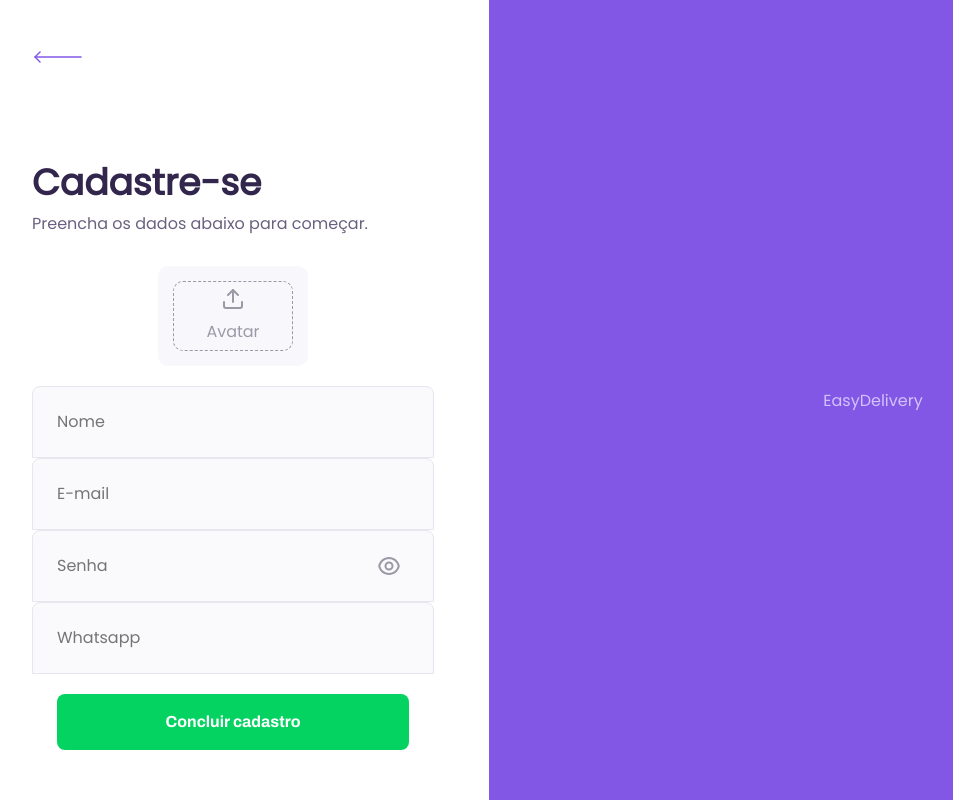
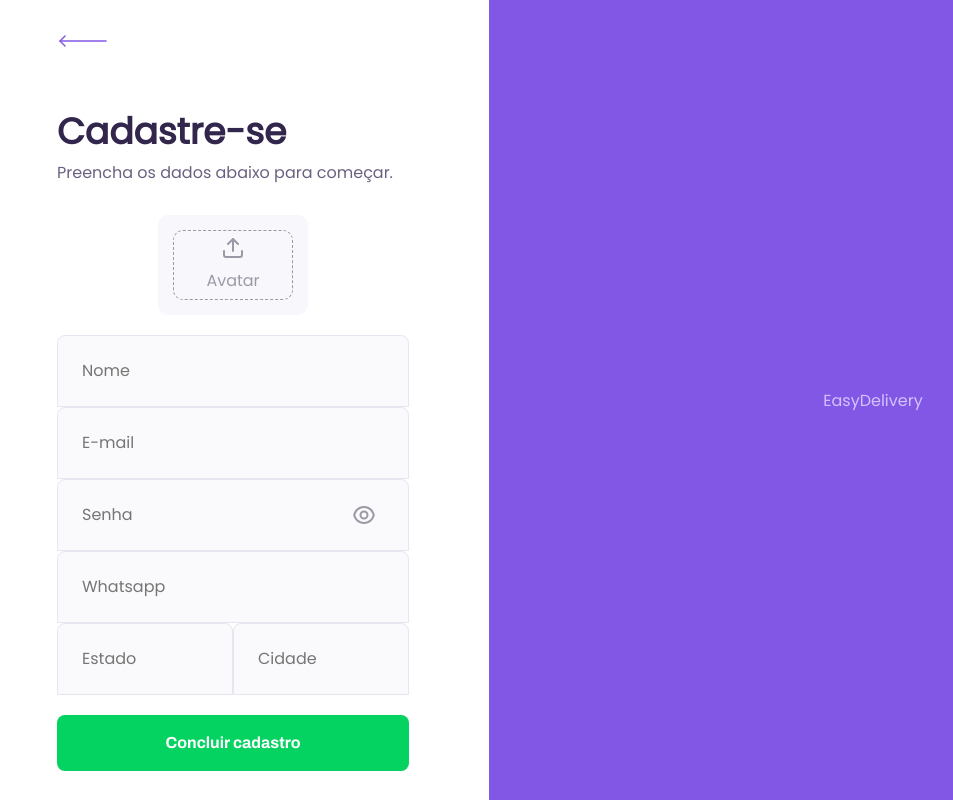
Before and after one commit to guilhermeorcezi/EasyDelivery, a React (Create React App) app in the folder web/: page /sign-up in a window 1280 px wide. Shown: the whole page, without its empty margins (23-976 px from the left). Built offline with nearby package versions, Linux system fonts and the light colour scheme.

Commit message:
adding Link routing

```diff
--- a/web/src/pages/ForgotPassword/index.tsx
+++ b/web/src/pages/ForgotPassword/index.tsx
@@ -3,6 +3,7 @@ import React, { useState } from 'react';
 import goBackImg from '../../assets/images/goback.png';
 
 import Input from '../../components/Input';
+import { Link } from 'react-router-dom';
 
 import './styles.css';
 
@@ -14,7 +15,9 @@ const ForgotPassword: React.FC = () => {
 	return (
 		<main id="page-forgot-password">
 			<div className="form-side">
-				<img src={goBackImg} />
+				<Link to="/">
+					<img src={goBackImg} />
+				</Link>
 
 				<form onSubmit={handleSignUp}>
 					<h1>Eita, esqueceu sua senha?</h1>
--- a/web/src/pages/Login/index.tsx
+++ b/web/src/pages/Login/index.tsx
@@ -3,6 +3,7 @@ import React, { useState, FormEvent } from 'react';
 import { RiEyeLine, RiEyeOffLine } from 'react-icons/ri';
 import PasswordInput from '../../components/PasswordInput';
 import Input from '../../components/Input';
+import { Link } from 'react-router-dom';
 
 import './styles.css';
 
@@ -52,7 +53,7 @@ const Login: React.FC = () => {
 							/>
 							<label htmlFor="remember_pwd">Lembrar-me</label>
 						</div>
-						<span>Esqueci minha senha</span>
+						<Link to="/forgot-password">Esqueci minha senha</Link>
 					</div>
 
 					<button type="submit">Entrar</button>
@@ -61,7 +62,7 @@ const Login: React.FC = () => {
 				<div className="footer">
 					<div className="register-block">
 						<span>Não tem conta?</span>
-						<a href="/">Cadastre-se</a>
+						<Link to="/sign-up">Cadastre-se</Link>
 					</div>
 					<span>É de graça</span>
 				</div>
--- a/web/src/pages/Login/styles.css
+++ b/web/src/pages/Login/styles.css
@@ -92,12 +92,14 @@
 	line-height: 24px;
 }
 
-#page-login .form-side form .actions span {
+#page-login .form-side form .actions span, #page-login .form-side form .actions a  {
 	font-family: Poppins;
 	font-style: normal;
 	font-weight: normal;
 	font-size: 14px;
 	line-height: 24px;
+	text-decoration: none;
+	color: var(--color-text-complement);
 }
 
 #page-login .form-side form button {
--- a/web/src/pages/SignUp/index.tsx
+++ b/web/src/pages/SignUp/index.tsx
@@ -5,14 +5,21 @@ import goBackImg from '../../assets/images/goback.png';
 import Input from '../../components/Input';
 import PasswordInput from '../../components/PasswordInput';
 import Dropzone from '../../components/Dropzone';
+import { Link } from 'react-router-dom';
 
 import './styles.css';
 
-const SignUp: React.FC = () => {
+interface Props {
+	is_motoboy: boolean;
+}
+
+const SignUp: React.FC<Props> = ({ is_motoboy }) => {
 	const [name, setName] = useState('');
 	const [email, setEmail] = useState('');
 	const [password, setPassword] = useState('');
 	const [whatsapp, setWhatsapp] = useState('');
+	const [uf, setUf] = useState('');
+	const [city, setCity] = useState('');
 	const [selectedFile, setSelectedFile] = useState<File>();
 
 	function handleSignUp() {}
@@ -20,7 +27,9 @@ const SignUp: React.FC = () => {
 	return (
 		<main id="page-user-sign-up">
 			<div className="form-side">
+				<Link to="/">
 					<img src={goBackImg} />
+				</Link>
 
 				<form onSubmit={handleSignUp}>
 					<h1>Cadastre-se</h1>
@@ -31,7 +40,6 @@ const SignUp: React.FC = () => {
 						<Dropzone onFileUploaded={setSelectedFile} />
 					</div>
 
-					<div className="input-group">
 					<div className="input-block">
 						<Input
 							type="text"
@@ -52,9 +60,7 @@ const SignUp: React.FC = () => {
 							onChange={(e) => setEmail(e.target.value)}
 						/>
 					</div>
-					</div>
 
-					<div className="input-group">
 					<div className="input-icon">
 						<PasswordInput />
 					</div>
@@ -69,6 +75,24 @@ const SignUp: React.FC = () => {
 							onChange={(e) => setWhatsapp(e.target.value)}
 						/>
 					</div>
+
+					<div className="input-group">
+						<Input
+							type="text"
+							placeholder="Estado"
+							name="uf"
+							label="Estado"
+							value={uf}
+							onChange={(e) => setUf(e.target.value)}
+						/>
+						<Input
+							type="text"
+							placeholder="Cidade"
+							name="city"
+							label="city"
+							value={city}
+							onChange={(e) => setCity(e.target.value)}
+						/>
 					</div>
 
 					<button type="submit">Concluir cadastro</button>
--- a/web/src/pages/SignUp/styles.css
+++ b/web/src/pages/SignUp/styles.css
@@ -22,6 +22,7 @@
 }
 
 #page-user-sign-up .form-side form {
+	width: 352px;
 	display: grid;
 	align-items: center;
 	justify-content: center;
@@ -87,8 +88,9 @@
 	align-items: center;
 }
 
-#page-user-sign-up .form-side form .input-checkbox {
-	margin-right: 16px;
+#page-user-sign-up .form-side form .input-group {
+	display: flex;
+
 }
 
 #page-user-sign-up .form-side form button {
```
Lines whose indentation alone changed are shown as unchanged.
